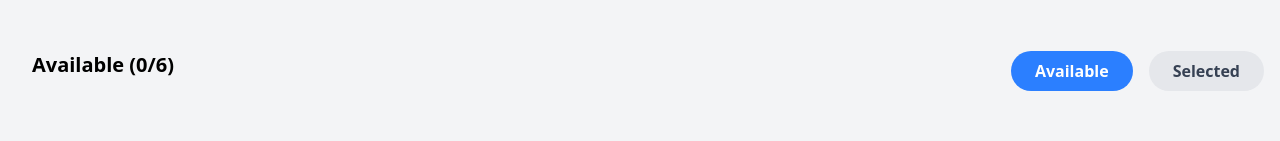
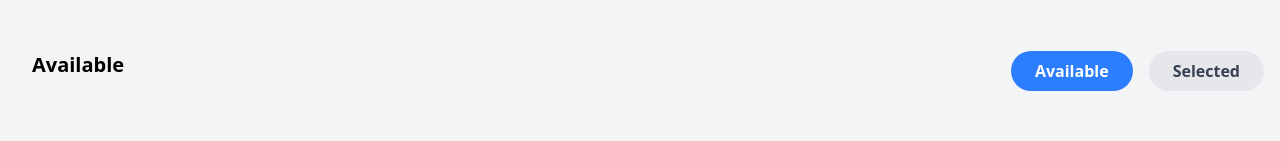
Before and after one commit to MOBASSHIR07/IPL-Auction-Using-React, a React (Vite) app: page / in a window 1280 px wide. Shown: the part 459-600 px from the top of the page. Built offline with nearby package versions, Linux system fonts and the light colour scheme.

Commit message:
Category issue fixed

```diff
--- a/package.json
+++ b/package.json
@@ -7,7 +7,8 @@
     "dev": "vite",
     "build": "vite build",
     "lint": "eslint .",
-    "preview": "vite preview"
+    "preview": "vite preview",
+     "deploy": "npm run build && surge ./dist IPL-Auction-Using-React.surge.sh"
   },
   "dependencies": {
     "@tailwindcss/vite": "^4.1.4",
--- a/src/components/Category/Category.jsx
+++ b/src/components/Category/Category.jsx
@@ -15,7 +15,7 @@ const Category = ({setIsAvailable,isAvailable,showplayerReport}) => {
         <div>
             <div className='flex justify-between mb-4 ml-4'>
             <h1 className="text-xl font-bold">
-                          {isAvailable ? `Available (${showplayerReport}/6)` : 'Selected'}
+                          {isAvailable ? 'Available' : `Selected (${showplayerReport}/6)`}
                                                                                             </h1>
                 <div className='flex gap-4'>
                     <button
```
Also changed, not shown: 1 other file (tests, documents, lock files or other folders).
